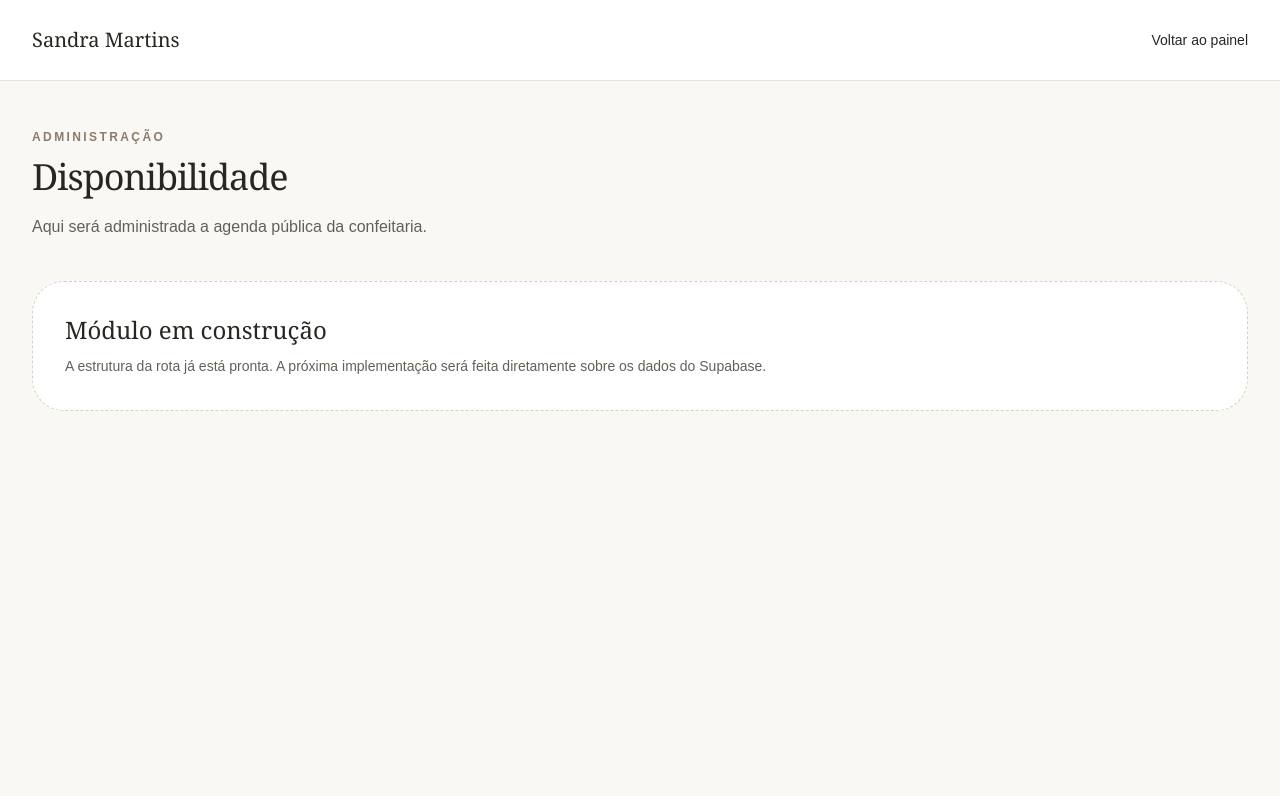
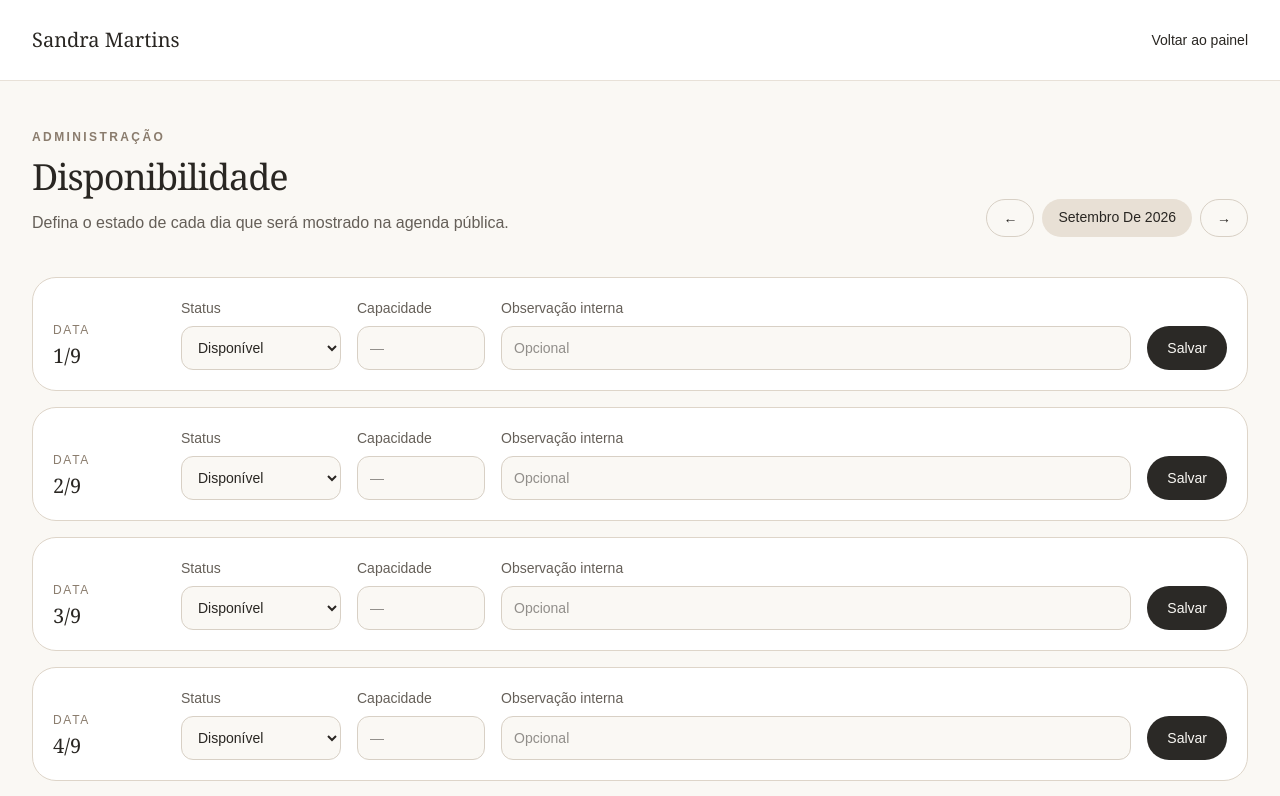
Before and after one commit to graziellygmf-tech/sandra-martins-confeitaria, a Next.js app: page /admin/agenda in a window 1280 px wide. Shown: the top 796 px of the page. Built offline with nearby package versions, Linux system fonts and the light colour scheme; no server answers; the database is empty.

Commit message:
M9 — implementar agenda administrativa

```diff
--- a/app/admin/agenda/page.tsx
+++ b/app/admin/agenda/page.tsx
@@ -1,7 +1,31 @@
 import Link from "next/link";
 import { Container } from "@/components/ui/container";
+import { getAvailability } from "@/lib/availability/get-availability";
+import { saveAvailability } from "./actions";
 
-export default function Page() {
+type Props = { searchParams: Promise<{ month?: string }> };
+
+function currentMonth() {
+  return new Intl.DateTimeFormat("en-CA", { year: "numeric", month: "2-digit", timeZone: "America/Fortaleza" }).format(new Date());
+}
+
+function monthRange(month: string) {
+  const [year, monthNumber] = month.split("-").map(Number);
+  const last = new Date(Date.UTC(year, monthNumber, 0)).getUTCDate();
+  return { start: month + "-01", end: month + "-" + String(last).padStart(2, "0") };
+}
+
+export default async function Page({ searchParams }: Props) {
+  const params = await searchParams;
+  const month = /^\d{4}-\d{2}$/.test(params.month ?? "") ? params.month! : currentMonth();
+  const { start, end } = monthRange(month);
+  const days = await getAvailability(start, end);
+  const [year, monthNumber] = month.split("-").map(Number);
+  const previous = new Date(Date.UTC(year, monthNumber - 2, 1)).toISOString().slice(0, 7);
+  const next = new Date(Date.UTC(year, monthNumber, 1)).toISOString().slice(0, 7);
+  const dayMap = new Map(days.map((day) => [day.date, day]));
+  const total = new Date(Date.UTC(year, monthNumber, 0)).getUTCDate();
+
   return (
     <main className="min-h-screen bg-[#faf8f4]">
       <header className="border-b border-[#e8e1d8] bg-white">
@@ -12,11 +36,51 @@ export default function Page() {
       </header>
       <Container className="py-12">
         <p className="text-xs font-semibold uppercase tracking-[0.2em] text-[#8a7c6d]">Administração</p>
-        <h1 className="mt-3 font-serif text-4xl tracking-[-0.03em]">Disponibilidade</h1>
-        <p className="mt-4 max-w-xl text-base leading-7 text-[#655f58]">Aqui será administrada a agenda pública da confeitaria.</p>
-        <div className="mt-10 rounded-[2rem] border border-dashed border-[#d8d0c5] bg-white p-8">
-          <p className="font-serif text-2xl">Módulo em construção</p>
-          <p className="mt-2 text-sm leading-6 text-[#655f58]">A estrutura da rota já está pronta. A próxima implementação será feita diretamente sobre os dados do Supabase.</p>
+        <div className="mt-3 flex flex-wrap items-end justify-between gap-4">
+          <div>
+            <h1 className="font-serif text-4xl tracking-[-0.03em]">Disponibilidade</h1>
+            <p className="mt-3 max-w-xl text-base leading-7 text-[#655f58]">Defina o estado de cada dia que será mostrado na agenda pública.</p>
+          </div>
+          <div className="flex gap-2">
+            <Link href={"/admin/agenda?month=" + previous} className="rounded-full border border-[#d8d0c5] px-4 py-2 text-sm">←</Link>
+            <span className="rounded-full bg-[#e8e0d5] px-4 py-2 text-sm capitalize">
+              {new Intl.DateTimeFormat("pt-BR", { month: "long", year: "numeric", timeZone: "UTC" }).format(new Date(month + "-01T00:00:00Z"))}
+            </span>
+            <Link href={"/admin/agenda?month=" + next} className="rounded-full border border-[#d8d0c5] px-4 py-2 text-sm">→</Link>
+          </div>
+        </div>
+        <div className="mt-10 space-y-4">
+          {Array.from({ length: total }, (_, index) => {
+            const day = index + 1;
+            const date = month + "-" + String(day).padStart(2, "0");
+            const existing = dayMap.get(date);
+            return (
+              <form key={date} action={saveAvailability} className="grid gap-4 rounded-[1.5rem] border border-[#ded5c9] bg-white p-5 md:grid-cols-[7rem_10rem_8rem_1fr_auto] md:items-end">
+                <div>
+                  <p className="text-xs uppercase tracking-[0.14em] text-[#8a7c6d]">Data</p>
+                  <p className="mt-1 font-serif text-xl">{day}/{monthNumber}</p>
+                </div>
+                <label className="text-sm">
+                  <span className="mb-2 block text-[#655f58]">Status</span>
+                  <select name="status" defaultValue={existing?.status ?? "AVAILABLE"} className="h-11 w-full rounded-xl border border-[#d8d0c5] bg-[#faf8f4] px-3">
+                    <option value="AVAILABLE">Disponível</option>
+                    <option value="LIMITED">Poucas vagas</option>
+                    <option value="BLOCKED">Indisponível</option>
+                  </select>
+                </label>
+                <label className="text-sm">
+                  <span className="mb-2 block text-[#655f58]">Capacidade</span>
+                  <input name="capacity" type="number" min="0" defaultValue={existing?.capacity ?? ""} className="h-11 w-full rounded-xl border border-[#d8d0c5] bg-[#faf8f4] px-3" placeholder="—" />
+                </label>
+                <label className="text-sm">
+                  <span className="mb-2 block text-[#655f58]">Observação interna</span>
+                  <input name="notes" defaultValue={existing?.notes ?? ""} className="h-11 w-full rounded-xl border border-[#d8d0c5] bg-[#faf8f4] px-3" placeholder="Opcional" />
+                </label>
+                <input type="hidden" name="date" value={date} />
+                <button type="submit" className="h-11 rounded-full bg-[#2b2926] px-5 text-sm font-medium text-[#faf8f4]">Salvar</button>
+              </form>
+            );
+          })}
         </div>
       </Container>
     </main>
```
